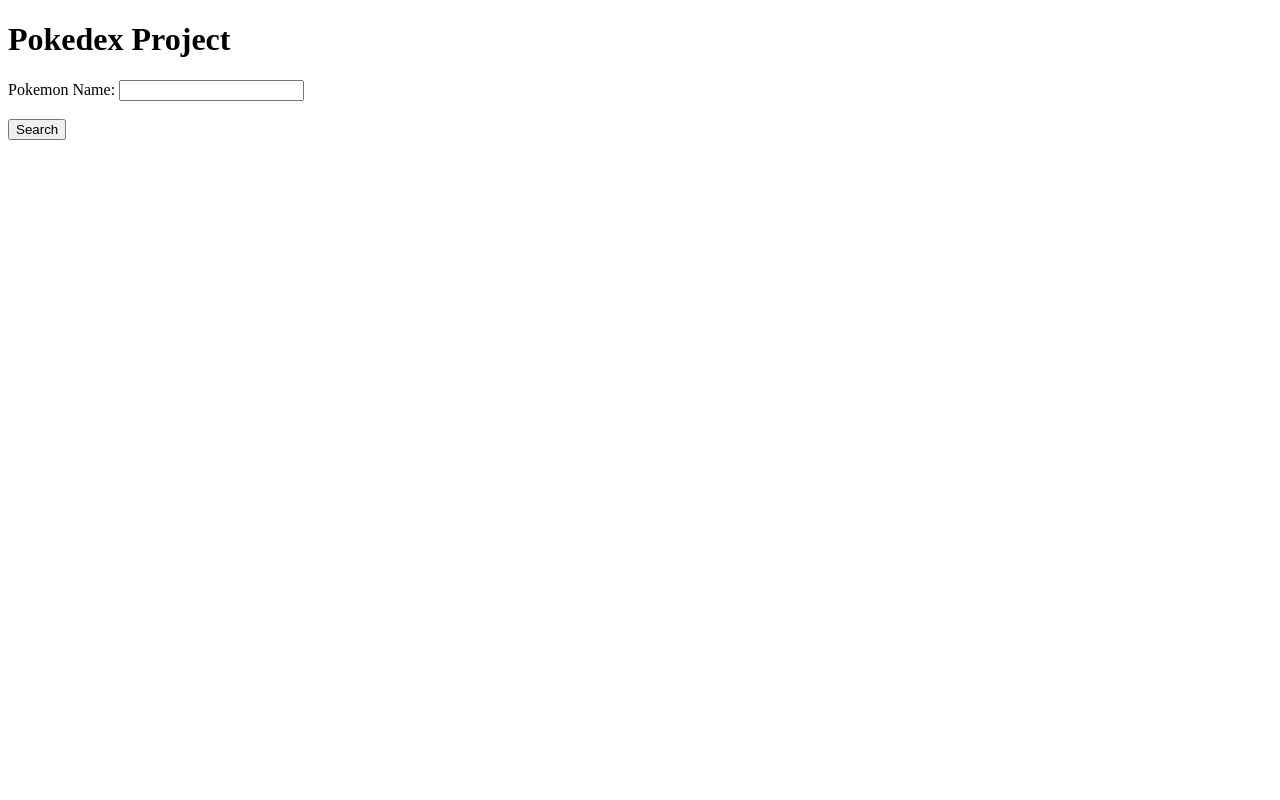
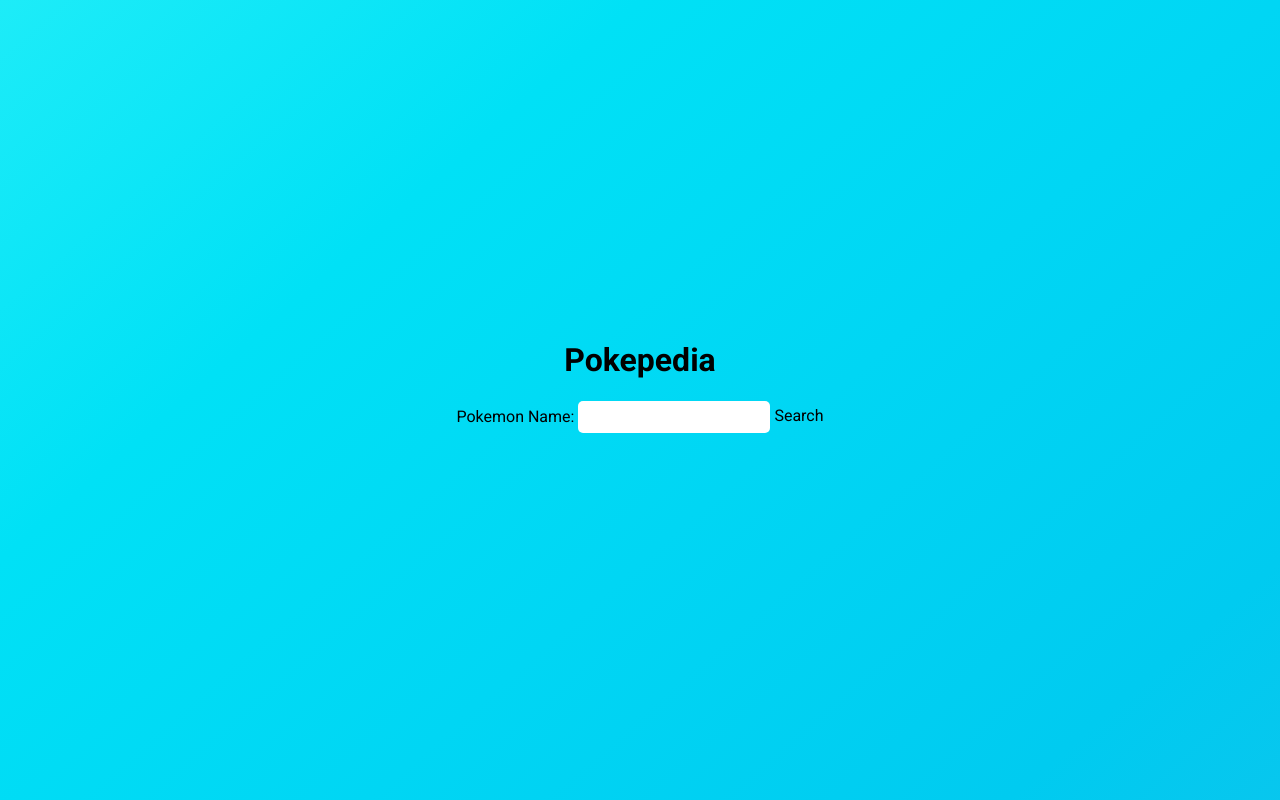
Before and after one commit to clementbowe14/rest_api_workshop_exercises, a plain HTML site: page pokepedia/index.html in a window 1280 px wide. Shown: the top 800 px of the page. Drawn offline with Linux system fonts and the light colour scheme.

Commit message:
finished version

```diff
--- a/pokepedia/index.html
+++ b/pokepedia/index.html
@@ -11,18 +11,21 @@
         <meta name="description" content="">
         <meta name="viewport" content="width=device-width, initial-scale=1">
         <link rel="stylesheet" href="styles.css">
+        <link rel="preconnect" href="https://fonts.googleapis.com">
+<link rel="preconnect" href="https://fonts.gstatic.com" crossorigin>
+<link href="https://fonts.googleapis.com/css2?family=Roboto:ital,wght@0,100;0,300;0,400;0,500;0,700;0,900;1,100;1,300;1,400;1,500;1,700;1,900&display=swap" rel="stylesheet">
     </head>
     <body>
         <div class="container">
         <div class="header">
             <h1 id="title">
-                Pokedex Project
+                Pokepedia
             </h1>
         </div>
         <div class="search_container">
             <form id="pokemon_search_form">
                 <label for="pokemon_name">Pokemon Name:</label>
-                <input type="text" id="pokemon_name" name="pokemon_name"><br><br>
+                <input type="text" id="pokemon_name" name="pokemon_name">
                 <button type="submit">Search</button>
             </form>
         </div>
--- a/pokepedia/script.js
+++ b/pokepedia/script.js
@@ -17,9 +17,10 @@ form.addEventListener('submit',  async (event) => {
     let pokemonName = data.name
     let pokemonType = data.types
     let pokemonWeight = data.weight
-
+    let pokemonSprites = data.sprites
     let card = document.createElement('div');
     card.innerHTML = `
+    <div> <img id="bulb_image" src=${pokemonSprites.front_default}></div>
     <div> Pokemon Name: ${pokemonName}</div>
     <div> Pokemon Type: ${pokemonType[0].type.name}</div>
     <div> Pokemon Weight:${pokemonWeight}</div>
--- a/pokepedia/styles.css
+++ b/pokepedia/styles.css
@@ -0,0 +1,53 @@
+*, *::before, *::after {
+    box-sizing: border-box;
+  }
+
+  /* Set default button styles */
+  button, input[type="submit"], input[type="reset"] {
+	background: none;
+	color: inherit;
+	border: none;
+	padding: 0;
+	font: inherit;
+	cursor: pointer;
+	outline: inherit;
+}
+
+body {
+    height: 100vh;
+    margin: 0;
+    padding: 0;
+    background-image: linear-gradient(to right bottom, #1decf8, #00e1f6, #00d6f4, #00cbf0, #12c0eb);
+    background-repeat: no-repeat;
+    font-family: "Roboto", sans-serif;
+}
+
+.container {
+    display: flex;
+    flex-direction: column;
+    justify-content: center;
+    align-items: center;
+    margin-top: 20rem;
+}
+
+input {
+    border: 0px;
+    border-radius: 5px;
+    outline: 0;
+    height:2rem;
+    width: 12rem;
+
+}
+input:focus{outline: 0;}
+
+button {
+    background-color: ;
+}
+
+#search_results {
+    margin-top: 3rem;
+}
+
+#bulb_image {
+    margin-left: 2rem;
+}
```
